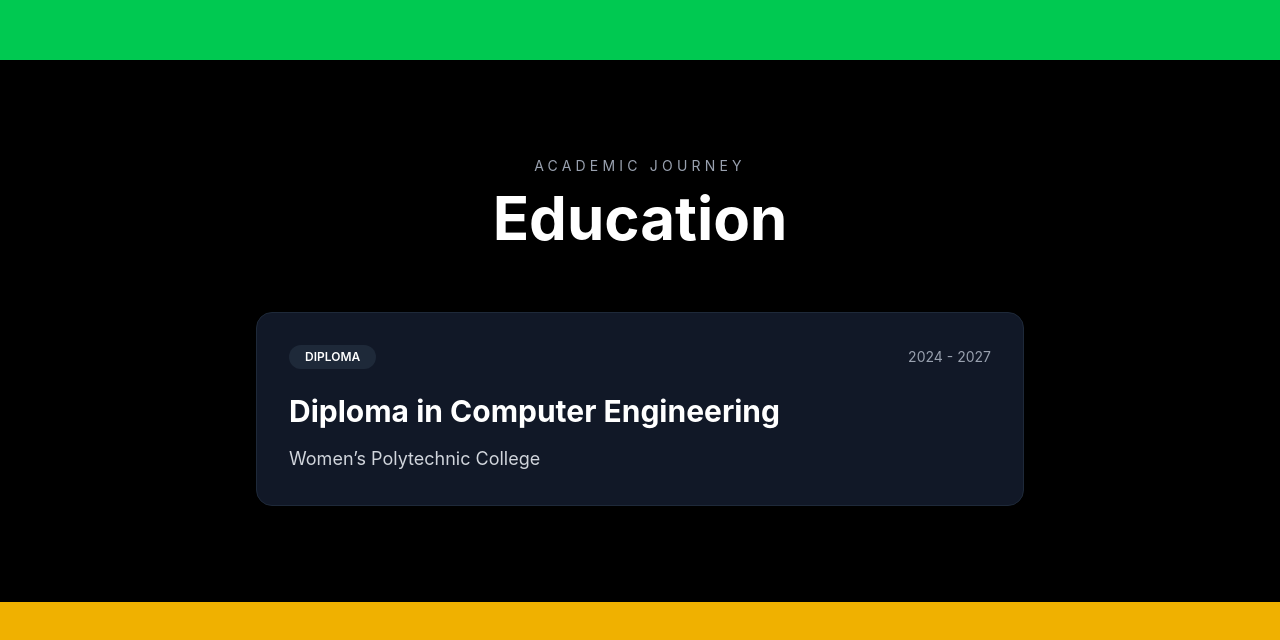
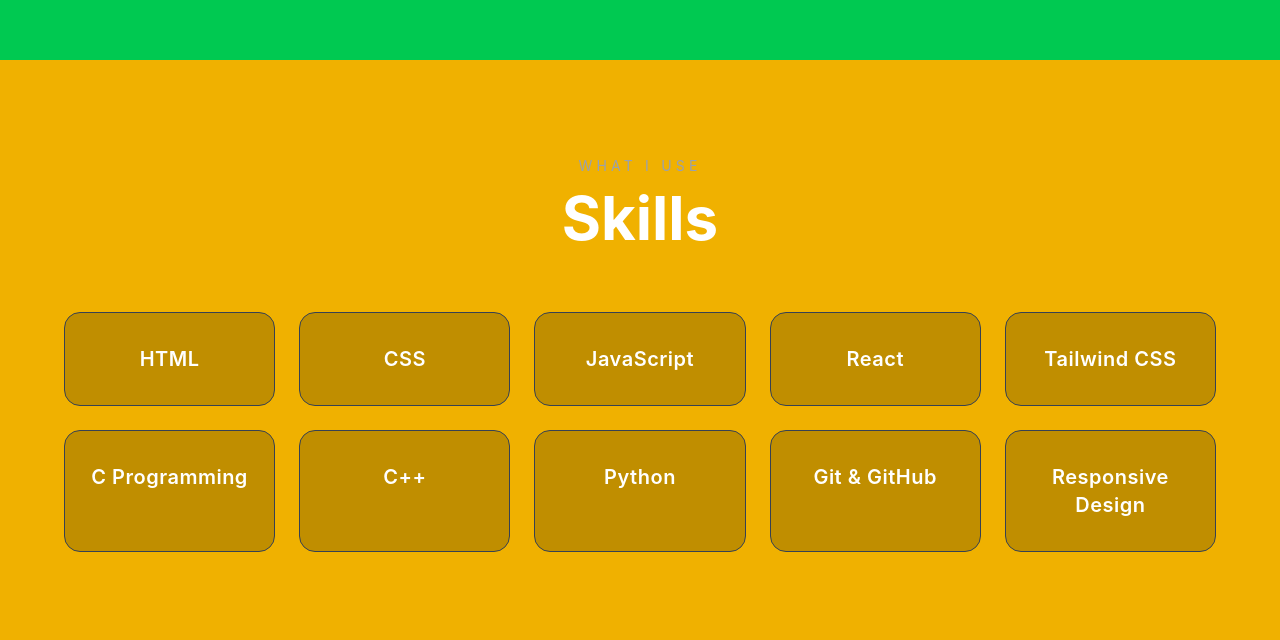
Before and after one commit to anakhasreekumar2004/portfolio, a React app: page / in a window 1280 px wide. Shown: the part 2340-2980 px from the top of the page. Built offline with nearby package versions, Linux system fonts and the light colour scheme; the HTML template or start-up script is replaced by a standard one.

Commit message:
skills changed

```diff
--- a/src/components/Skills.jsx
+++ b/src/components/Skills.jsx
@@ -1,49 +1,58 @@
 import React from "react";
 
-function Education() {
+function Skills() {
+
+  const skills = [
+    "HTML",
+    "CSS",
+    "JavaScript",
+    "React",
+    "Tailwind CSS",
+    "C Programming",
+    "C++",
+    "Python",
+    "Git & GitHub",
+    "Responsive Design",
+  ];
+
   return (
-    <section className="bg-black text-white py-24 px-6 m-0">
-      <div className="max-w-5xl mx-auto">
+    <section className="w-full px-6 py-24 text-white">
+
+      <div className="max-w-6xl mx-auto">
 
         {/* Heading */}
         <div className="text-center mb-16">
-          <p className="text-gray-400 uppercase tracking-[0.3em] text-sm mb-3">
-            Academic Journey
+
+          <p className="uppercase tracking-[0.3em] text-sm text-gray-400 mb-3">
+            What I Use
           </p>
 
           <h2 className="text-5xl md:text-6xl font-bold">
-            Education
+            Skills
           </h2>
+
         </div>
 
-        {/* Card */}
-        <div className="max-w-3xl mx-auto bg-[#111827] border border-gray-800 rounded-2xl p-8">
+        {/* Skills Grid */}
+        <div className="grid grid-cols-2 md:grid-cols-3 lg:grid-cols-5 gap-6">
 
-          <div className="flex items-center justify-between flex-wrap gap-4 mb-6">
-
-            <span className="px-4 py-1 rounded-full text-xs font-semibold uppercase bg-gray-800 text-white">
-              Diploma
-            </span>
-
-            <span className="text-sm text-gray-400">
-              2024 - 2027
-            </span>
-
-          </div>
-
-          <h3 className="text-3xl font-bold mb-4">
-            Diploma in Computer Engineering
-          </h3>
-
-          <p className="text-lg text-gray-300">
-            Women’s Polytechnic College
-          </p>
+          {skills.map((skill, index) => (
+            <div
+              key={index}
+              className="border border-gray-700 rounded-2xl px-6 py-8 text-center bg-black/20 hover:-translate-y-1 hover:border-gray-400 transition-all duration-300"
+            >
+              <h3 className="text-lg md:text-xl font-semibold tracking-wide text-white">
+                {skill}
+              </h3>
+            </div>
+          ))}
 
         </div>
 
       </div>
+
     </section>
   );
 }
 
-export default Education;
+export default Skills;
```
